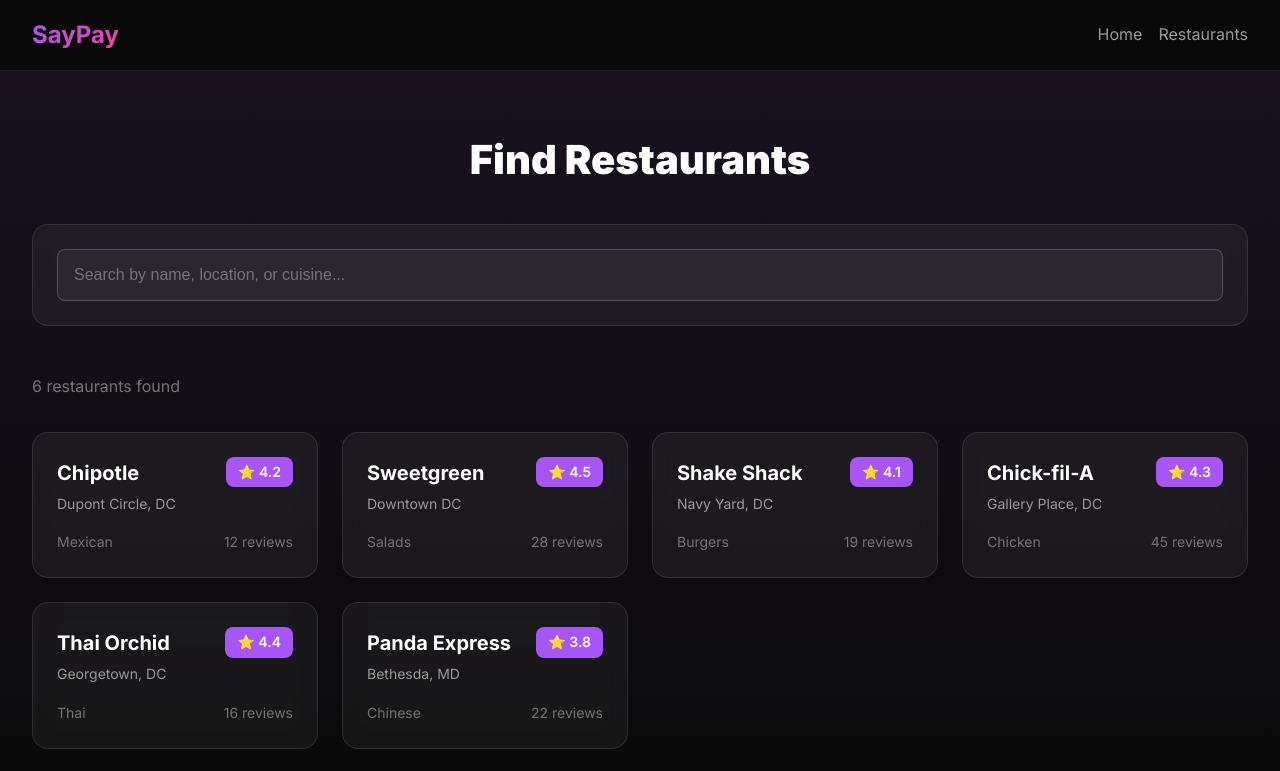
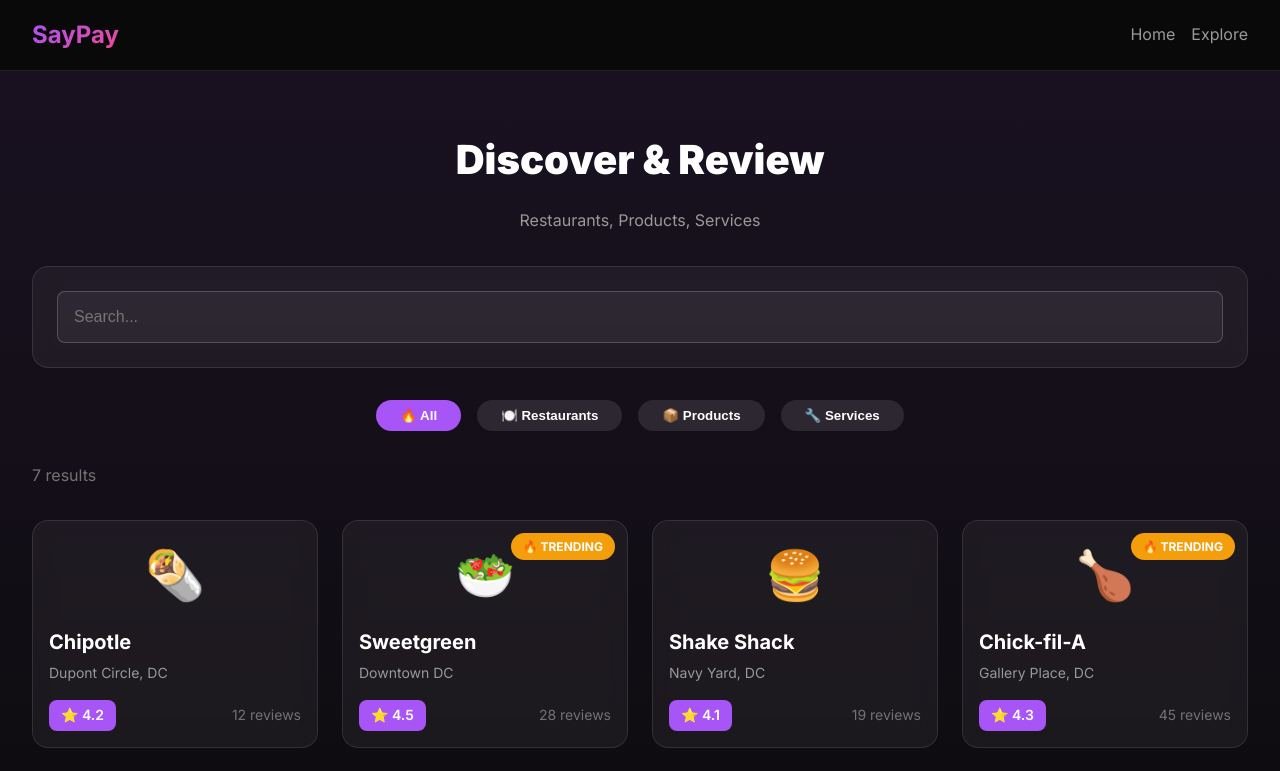
Before and after one commit to Pjavier23/saypay, a Next.js app: page /restaurants in a window 1280 px wide. Shown: the top 771 px of the page. Built offline with nearby package versions, Linux system fonts and the light colour scheme.

Commit message:
Fix restaurants.tsx build errors

```diff
--- a/pages/restaurants.tsx
+++ b/pages/restaurants.tsx
@@ -1,29 +1,51 @@
 import { useState } from 'react'
 import Link from 'next/link'
 
-const mockRestaurants = [
-  { id: 1, name: 'Chipotle', location: 'Dupont Circle, DC', rating: 4.2, reviews: 12, cuisine: 'Mexican' },
-  { id: 2, name: 'Sweetgreen', location: 'Downtown DC', rating: 4.5, reviews: 28, cuisine: 'Salads' },
-  { id: 3, name: 'Shake Shack', location: 'Navy Yard, DC', rating: 4.1, reviews: 19, cuisine: 'Burgers' },
-  { id: 4, name: 'Chick-fil-A', location: 'Gallery Place, DC', rating: 4.3, reviews: 45, cuisine: 'Chicken' },
-  { id: 5, name: 'Thai Orchid', location: 'Georgetown, DC', rating: 4.4, reviews: 16, cuisine: 'Thai' },
-  { id: 6, name: 'Panda Express', location: 'Bethesda, MD', rating: 3.8, reviews: 22, cuisine: 'Chinese' },
-]
+const mockItems = {
+  restaurants: [
+    { id: 1, name: 'Chipotle', location: 'Dupont Circle, DC', rating: 4.2, reviews: 12, category: 'Mexican', image: '🌯', trending: false },
+    { id: 2, name: 'Sweetgreen', location: 'Downtown DC', rating: 4.5, reviews: 28, category: 'Salads', image: '🥗', trending: true },
+    { id: 3, name: 'Shake Shack', location: 'Navy Yard, DC', rating: 4.1, reviews: 19, category: 'Burgers', image: '🍔', trending: false },
+    { id: 4, name: 'Chick-fil-A', location: 'Gallery Place, DC', rating: 4.3, reviews: 45, category: 'Chicken', image: '🍗', trending: true },
+  ],
+  products: [
+    { id: 5, name: 'McRib (Bring Back)', location: 'McDonalds', rating: 4.8, reviews: 2847, category: 'Discontinued', image: '🥪', trending: true, campaign: true, backers: 2847 },
+    { id: 6, name: 'TJs Discontinued Snacks', location: 'Trader Joes', rating: 4.6, reviews: 1203, category: 'Food', image: '🍿', trending: true, campaign: true, backers: 1203 },
+  ],
+  services: [
+    { id: 8, name: 'The Barbers Chair', location: 'Arts District', rating: 4.8, reviews: 67, category: 'Barbershop', image: '✂️', trending: false },
+  ],
+}
 
 export default function Restaurants() {
   const [search, setSearch] = useState('')
-  const [filteredRestaurants, setFilteredRestaurants] = useState(mockRestaurants)
+  const [category, setCategory] = useState('all')
+  const [filtered, setFiltered] = useState([...mockItems.restaurants, ...mockItems.products, ...mockItems.services])
 
-  const handleSearch = (e: React.ChangeEvent<HTMLInputElement>) => {
+  const handleSearch = (e: any) => {
     const query = e.target.value.toLowerCase()
     setSearch(query)
-    setFilteredRestaurants(
-      mockRestaurants.filter(r =>
-        r.name.toLowerCase().includes(query) ||
-        r.location.toLowerCase().includes(query) ||
-        r.cuisine.toLowerCase().includes(query)
-      )
+    updateFiltered(query, category)
+  }
+
+  const handleCategoryChange = (cat: string) => {
+    setCategory(cat)
+    updateFiltered(search, cat)
+  }
+
+  const updateFiltered = (query: string, cat: string) => {
+    let items: any[] = []
+    if (cat === 'all') items = [...mockItems.restaurants, ...mockItems.products, ...mockItems.services]
+    else if (cat === 'restaurants') items = mockItems.restaurants
+    else if (cat === 'products') items = mockItems.products
+    else if (cat === 'services') items = mockItems.services
+
+    const result = items.filter(r =>
+      r.name.toLowerCase().includes(query) ||
+      r.location.toLowerCase().includes(query) ||
+      r.category.toLowerCase().includes(query)
     )
+    setFiltered(result)
   }
 
   return (
@@ -47,7 +69,7 @@
           </Link>
           <div style={{ display: 'flex', gap: '1rem' }}>
             <Link href="/" style={{ textDecoration: 'none', color: '#999', cursor: 'pointer' }}>Home</Link>
-            <span style={{ color: '#999' }}>Restaurants</span>
+            <span style={{ color: '#999' }}>Explore</span>
           </div>
         </div>
       </header>
@@ -55,7 +77,8 @@
       {/* Search Section */}
       <section style={{ padding: '8rem 2rem 2rem', background: 'linear-gradient(180deg, rgba(168, 85, 247, 0.1) 0%, rgba(10, 10, 10, 0) 100%)' }}>
         <div style={{ maxWidth: '80rem', margin: '0 auto' }}>
-          <h1 style={{ fontSize: '2.5rem', fontWeight: 900, marginBottom: '2rem', textAlign: 'center' }}>Find Restaurants</h1>
+          <h1 style={{ fontSize: '2.5rem', fontWeight: 900, marginBottom: '1rem', textAlign: 'center' }}>Discover & Review</h1>
+          <p style={{ textAlign: 'center', color: '#999', marginBottom: '2rem' }}>Restaurants, Products, Services</p>
 
           <div style={{
             background: 'rgba(255, 255, 255, 0.05)',
@@ -63,11 +86,11 @@
             padding: '1.5rem',
             borderRadius: '1rem',
             border: '1px solid rgba(255, 255, 255, 0.1)',
-            marginBottom: '3rem',
+            marginBottom: '2rem',
           }}>
             <input
               type="text"
-              placeholder="Search by name, location, or cuisine..."
+              placeholder="Search..."
               value={search}
               onChange={handleSearch}
               style={{
@@ -80,60 +103,115 @@
                 fontSize: '1rem',
                 outline: 'none',
               }}
-              onFocus={e => e.currentTarget.style.borderColor = '#a855f7'}
-              onBlur={e => e.currentTarget.style.borderColor = 'rgba(255, 255, 255, 0.2)'}
             />
           </div>
 
-          {/* Results count */}
+          {/* Category Buttons */}
+          <div style={{ display: 'flex', gap: '1rem', marginBottom: '2rem', justifyContent: 'center', flexWrap: 'wrap' }}>
+            {[
+              { cat: 'all', label: '🔥 All' },
+              { cat: 'restaurants', label: '🍽️ Restaurants' },
+              { cat: 'products', label: '📦 Products' },
+              { cat: 'services', label: '🔧 Services' },
+            ].map(({ cat, label }) => (
+              <button
+                key={cat}
+                onClick={() => handleCategoryChange(cat)}
+                style={{
+                  padding: '0.5rem 1.5rem',
+                  borderRadius: '9999px',
+                  border: 'none',
+                  fontWeight: '600',
+                  cursor: 'pointer',
+                  background: category === cat ? '#a855f7' : 'rgba(255, 255, 255, 0.1)',
+                  color: 'white',
+                }}
+              >
+                {label}
+              </button>
+            ))}
+          </div>
+
           <p style={{ color: '#737373', marginBottom: '2rem' }}>
-            {filteredRestaurants.length} restaurants found
+            {filtered.length} results
           </p>
 
-          {/* Restaurant Grid */}
+          {/* Items Grid */}
           <div style={{
             display: 'grid',
             gridTemplateColumns: 'repeat(auto-fill, minmax(280px, 1fr))',
             gap: '1.5rem',
           }}>
-            {filteredRestaurants.map(restaurant => (
-              <Link key={restaurant.id} href={`/restaurant/${restaurant.id}`} style={{ textDecoration: 'none', color: 'inherit' }}>
+            {filtered.map((item: any) => (
+              <Link key={item.id} href={`/restaurant/${item.id}`} style={{ textDecoration: 'none', color: 'inherit' }}>
                 <div
                   style={{
                     background: 'rgba(255, 255, 255, 0.05)',
                     backdropFilter: 'blur(10px)',
-                    padding: '1.5rem',
+                    padding: '1rem',
                     borderRadius: '1rem',
                     border: '1px solid rgba(255, 255, 255, 0.1)',
                     cursor: 'pointer',
                     transition: 'all 0.3s ease',
                     height: '100%',
+                    position: 'relative',
                   }}
-                  onMouseEnter={e => {
+                  onMouseEnter={(e: any) => {
                     e.currentTarget.style.background = 'rgba(255, 255, 255, 0.08)'
                     e.currentTarget.style.borderColor = '#a855f7'
-                    e.currentTarget.style.transform = 'translateY(-4px)'
+                    e.currentTarget.style.transform = 'translateY(-8px)'
                   }}
-                  onMouseLeave={e => {
+                  onMouseLeave={(e: any) => {
                     e.currentTarget.style.background = 'rgba(255, 255, 255, 0.05)'
                     e.currentTarget.style.borderColor = 'rgba(255, 255, 255, 0.1)'
                     e.currentTarget.style.transform = 'translateY(0)'
                   }}
                 >
-                  <div style={{ display: 'flex', justifyContent: 'space-between', alignItems: 'start', marginBottom: '1rem' }}>
-                    <div>
-                      <h3 style={{ fontSize: '1.25rem', fontWeight: 700, marginBottom: '0.25rem' }}>{restaurant.name}</h3>
-                      <p style={{ color: '#999', fontSize: '0.875rem' }}>{restaurant.location}</p>
+                  {(item.trending || item.campaign) && (
+                    <div style={{
+                      position: 'absolute',
+                      top: '0.75rem',
+                      right: '0.75rem',
+                      background: item.campaign ? '#ec4899' : '#f59e0b',
+                      color: 'white',
+                      padding: '0.25rem 0.75rem',
+                      borderRadius: '9999px',
+                      fontSize: '0.75rem',
+                      fontWeight: '700',
+                      zIndex: 10,
+                    }}>
+                      {item.campaign ? '🎯 CAMPAIGN' : '🔥 TRENDING'}
                     </div>
-                    <span style={{ background: '#a855f7', padding: '0.25rem 0.75rem', borderRadius: '0.5rem', fontSize: '0.875rem', fontWeight: '600' }}>
-                      ⭐ {restaurant.rating}
-                    </span>
+                  )}
+
+                  <div style={{
+                    fontSize: '3rem',
+                    marginBottom: '0.75rem',
+                    textAlign: 'center',
+                  }}>
+                    {item.image}
                   </div>
 
-                  <div style={{ display: 'flex', justifyContent: 'space-between', alignItems: 'center', marginTop: '1rem' }}>
-                    <span style={{ color: '#737373', fontSize: '0.875rem' }}>{restaurant.cuisine}</span>
-                    <span style={{ color: '#737373', fontSize: '0.875rem' }}>{restaurant.reviews} reviews</span>
+                  <h3 style={{ fontSize: '1.25rem', fontWeight: 700, marginBottom: '0.25rem' }}>{item.name}</h3>
+                  <p style={{ color: '#999', fontSize: '0.875rem', marginBottom: '1rem' }}>{item.location}</p>
+
+                  <div style={{ display: 'flex', justifyContent: 'space-between', alignItems: 'center' }}>
+                    <span style={{ background: '#a855f7', padding: '0.25rem 0.75rem', borderRadius: '0.5rem', fontSize: '0.875rem', fontWeight: '600' }}>
+                      ⭐ {item.rating}
+                    </span>
+                    <span style={{ color: '#737373', fontSize: '0.875rem' }}>{item.reviews} reviews</span>
                   </div>
+
+                  {item.campaign && (
+                    <div style={{ marginTop: '1rem', paddingTop: '1rem', borderTop: '1px solid rgba(255, 255, 255, 0.1)' }}>
+                      <div style={{ fontSize: '0.75rem', color: '#ec4899', fontWeight: '700', marginBottom: '0.5rem' }}>
+                        {item.backers} backers 🚀
+                      </div>
+                      <div style={{ background: 'rgba(236, 72, 153, 0.2)', height: '4px', borderRadius: '2px', overflow: 'hidden' }}>
+                        <div style={{ background: '#ec4899', height: '100%', width: `${Math.min(100, (item.backers / 3000) * 100)}%` }} />
+                      </div>
+                    </div>
+                  )}
                 </div>
               </Link>
             ))}
```
